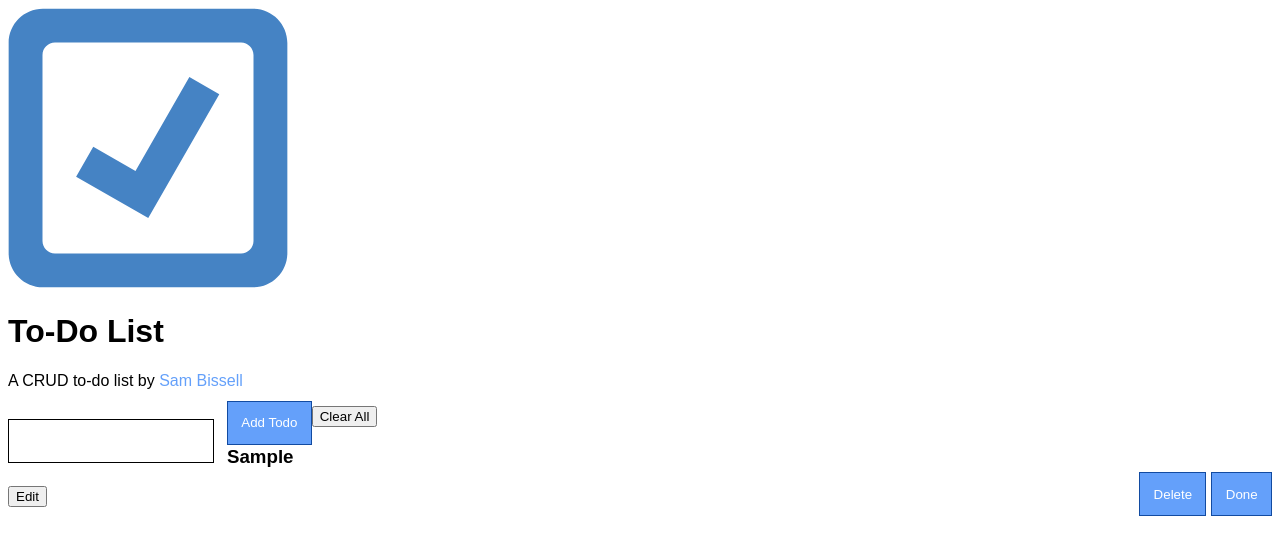
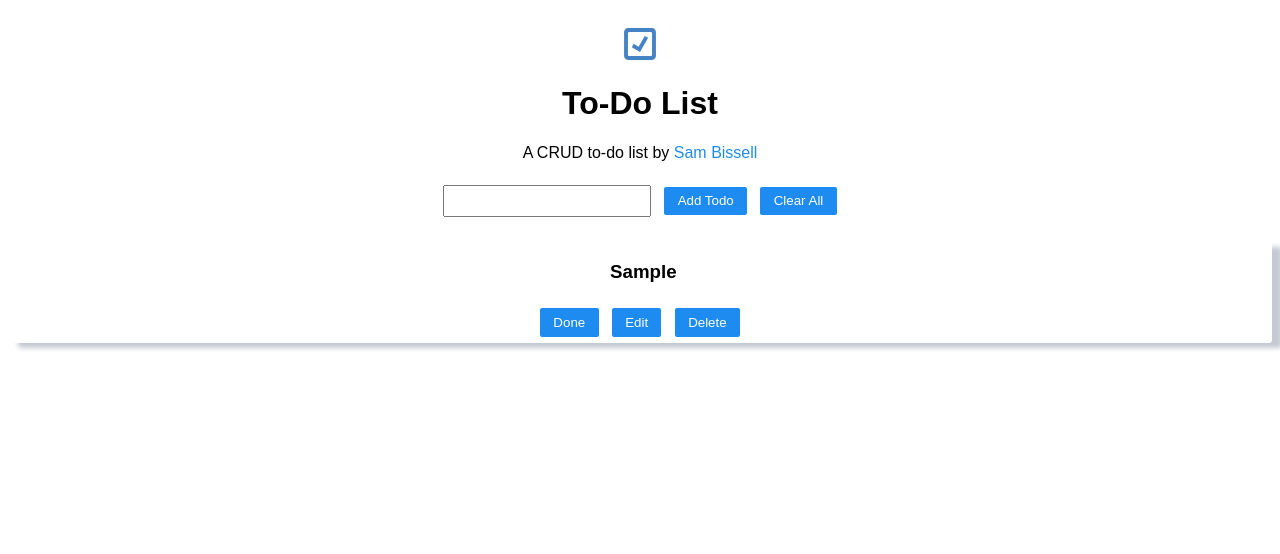
Before and after one commit to SamBissell/New, a plain HTML site: page index.html in a window 1280 px wide. Both pictures are taken after typing "Sample" into the empty fields and a click on the input "Add Todo". Drawn offline with Linux system fonts and the light colour scheme; files that its build step writes are made by us from their sources; files whose address does not match are found by name.

Commit message:
Add files via upload

```diff
--- a/css/style.css
+++ b/css/style.css
@@ -1,148 +1,71 @@
 :root {
-  --light-gray: #dbdbdb;
-  --medium-gray: #ababab;
-  --dark-gray: #636363;
-  --dark-blue: #124ba1;
-  --med-blue: #1c76fc;
-  --light-blue: #64a0fa;
-  --med-orange: #eb4034;
+  --white: #fff;
+  --blue: #1e8bf1;
+  --orange: #f1991e;
+  --light-gray: #c5c9d1;
+  --gray: #95989e;
+}
+
+a {
+  color: var(--blue);
+  text-decoration: none;
 }
 
 body {
   font-family: sans-serif;
+  text-align: center;
 }
 
-a {
-  text-decoration: none;
-  color: var(--light-blue);
-  cursor: pointer;
-}
-a:hover {
-  color: var(--dark-blue);
-}
-
-#input-form {
-  margin: 0.25em;
-}
-
-#clear {
-  margin: -5px 0em 0em 5em;
-}
-
-#clear:hover {
-  background-color: var(--med-orange);
-  border: 1px solid var(--med-orange);
-}
-
-.grid {
-  width: 100%;
-  max-width: 1100px;
-  margin: 0 auto;
-}
-
-.row {
-}
-
-.grid:before,
-.grid:after,
-.row:before,
-.row:after {
-  content: " ";
-  display: table;
-  padding: 0.25em 0.25em 0.25em 0em;
-}
-
-.grid:after,
-.row:after {
-  clear: both;
-}
-
-input {
-  display: block;
-  float: left;
-  border: 1px solid #000;
-  border-radius: 0px;
-  padding: 1em;
-}
-
-input[type="submit"] {
-  margin: -5px 0em 0em 0em;
-  color: white;
-  border: 1px solid var(--dark-blue);
-  background-color: var(--light-blue);
+button,
+#input-button,
+.input-field {
+  margin: 0.5em;
+  padding: 0.5em 1em;
   cursor: pointer;
 }
 
-input[type="submit"]:hover {
-  border: 1px solid var(--light-blue);
-  background-color: var(--dark-blue);
+button,
+#input-button {
+  background-color: var(--blue);
+  color: var(--white);
+  border: none;
+  border-radius: 2px;
 }
 
-input[type="text"] {
-  max-width: 600px;
-  margin: 1em 1em 1em 0em;
+button {
 }
 
-input[type="text"]:active {
-  border-radius: 0px;
+#input-button {
 }
 
-#clear-all {
-  border: 1px solid var(--dark-blue);
-  margin: -5px 0em 0em 1em;
-}
-#clear-all:hover {
-  border: 1px solid var(--light-blue);
-  background-color: var(--med-orange);
+.input-field {
+  cursor: text;
 }
 
-.todo {
-  display: block;
-  width: 95%;
-  margin: 0em 1em 1em 0.25em;
-  padding: 1em 0.25em 1em 1em;
-  border: 1px solid var(--dark-gray);
+.clear-button {
 }
 
-/* .todo-text {
-  float: left;
-}
-*/
-.done {
-  float: right;
-  margin: -14px 0em 0em -40px;
-  padding: 1em;
-  color: white;
-  border: 1px solid var(--dark-blue);
-  background-color: var(--light-blue);
-  cursor: pointer;
+.clear-button:hover,
+.delete:hover {
+  background-color: var(--orange);
 }
 
-.done:hover {
-  border: 1px solid var(--light-blue);
-  background-color: var(--dark-blue);
+.complete {
+  text-decoration: line-through;
+  color: var(--gray);
 }
 
-.delete {
-  float: right;
-  margin: -14px 45px 0em 0em;
-  padding: 1em;
-  color: white;
-  border: 1px solid var(--dark-blue);
-  background-color: var(--light-blue);
-  cursor: pointer;
+.todo-body {
+  background-color: var(--white);
+  border-radius: 3px;
+  box-shadow: 10px 5px 5px var(--light-gray);
 }
 
-.delete:hover {
-  border: 1px solid var(--light-blue);
-  background-color: var(--med-orange);
+.todo-text {
+  padding: 1em 0em 0em 0.35em;
 }
 
-.strike {
-  border: none;
-  color: var(--light-blue);
-  text-decoration: line-through;
+.logo {
+  height: 32px;
+  margin: 1.25em 0 0 0;
 }
-.hide {
-  display: none;
-}
```
